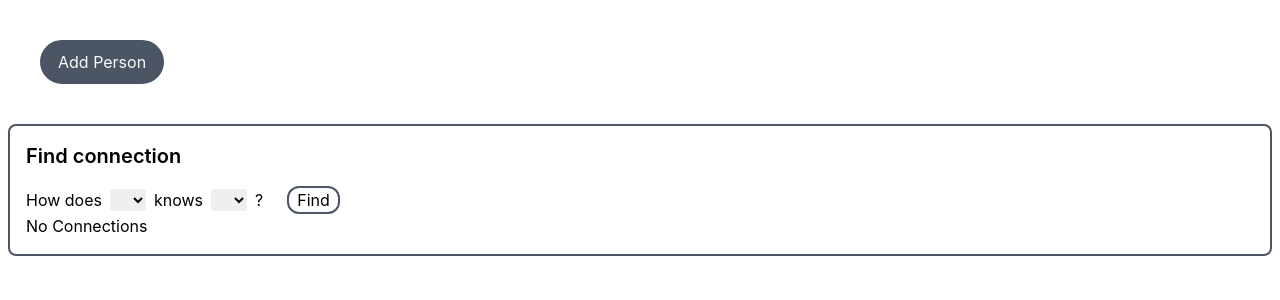
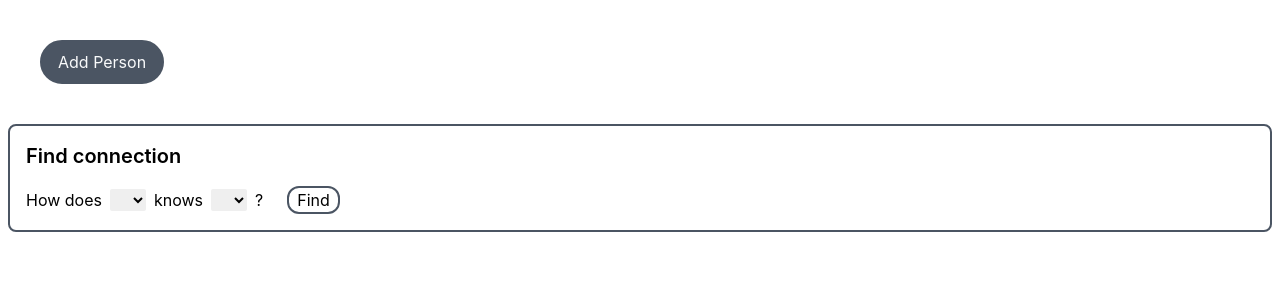
Before and after one commit to seebham/mutualConnections, a React (Vite) app: page / in a window 1280 px wide. Shown: the top 300 px of the page. Built offline with nearby package versions, Linux system fonts and the light colour scheme.

Commit message:
fix: :bug: fixed - "No Connections" was shown always

```diff
--- a/src/components/mutualConnection.tsx
+++ b/src/components/mutualConnection.tsx
@@ -9,7 +9,9 @@ const MutualConnection = ({
 }: TypeMutualConnectionComponent) => {
   const person1Ref = useRef<HTMLSelectElement>(null);
   const person2Ref = useRef<HTMLSelectElement>(null);
-  const [connections, setConnections] = useState<string[][] | undefined>();
+  const [connections, setConnections] = useState<string[][] | null | undefined>(
+    null
+  );
 
   const handleFindConnection = () => {
     if (!person1Ref.current?.value) return;
@@ -40,7 +42,7 @@ const MutualConnection = ({
           Find
         </button>
       </div>
-      {connections ? (
+      {connections && (
         <div className="p-4 flex flex-col gap-4">
           {connections.map((path, ind) => (
             <div key={ind} className="flex items-center">
@@ -49,9 +51,10 @@ const MutualConnection = ({
             </div>
           ))}
         </div>
-      ) : (
-        "No Connections"
       )}
+      {connections !== null && connections === undefined ? (
+        <div className="p-2 underline">No Connections</div>
+      ) : null}
     </div>
   );
 };
```
